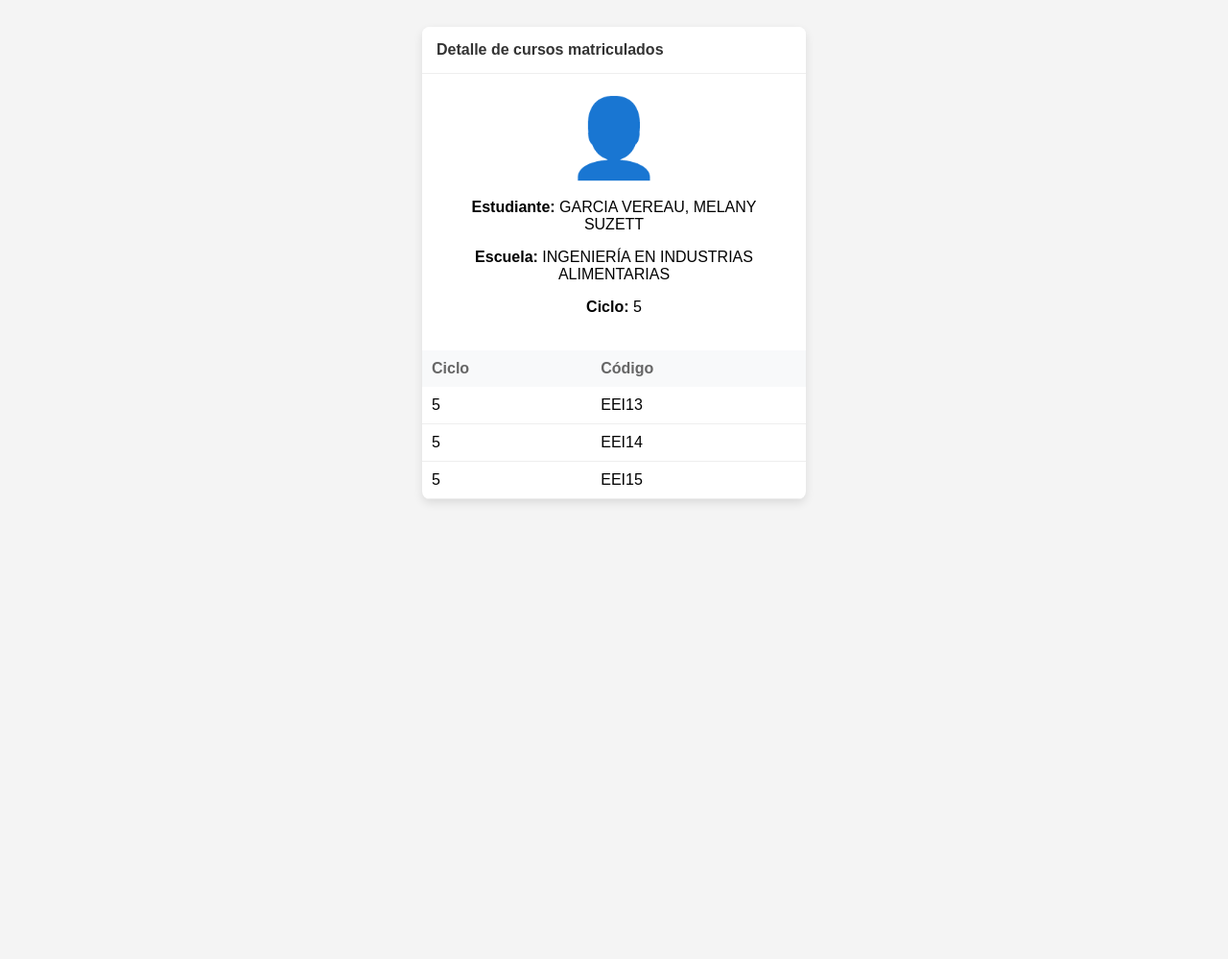
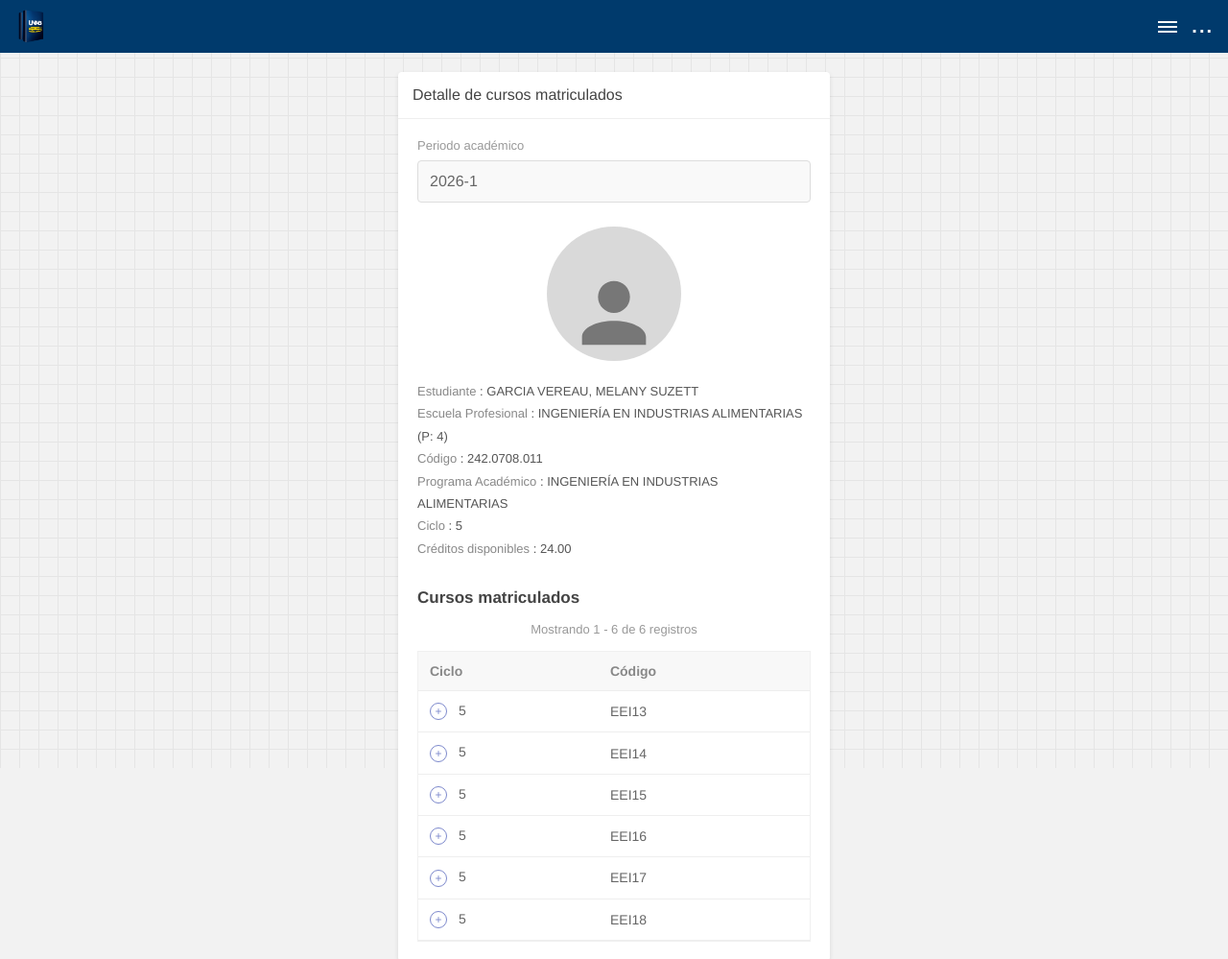
Before and after one commit to AlejandroGoCa/matricula-uanb-edu-pe-admin-matricula-alumno, a plain HTML site: page index.html in a window 1280 px wide. Shown: the top 999 px of the page at 96% size. Before the commit the page ends 800 px from the top, so only its background shows below. Drawn offline with Linux system fonts and the light colour scheme.

Commit message:
Add files via upload

```diff
--- a/index.html
+++ b/index.html
@@ -7,20 +7,66 @@
     <link rel="stylesheet" href="style.css">
 </head>
 <body>
-    <div class="container">
-        <div class="header">Detalle de cursos matriculados</div>
-        <div class="info-section">
-            <div class="avatar">👤</div>
-            <p><strong>Estudiante:</strong> GARCIA VEREAU, MELANY SUZETT</p>
-            <p><strong>Escuela:</strong> INGENIERÍA EN INDUSTRIAS ALIMENTARIAS</p>
-            <p><strong>Ciclo:</strong> 5</p>
+    <div class="grid-background"></div>
+
+    <nav class="navbar">
+        <div class="nav-left">
+            <img src="UNAB.png" alt="Logo" class="icon-nav">
         </div>
-        <table>
-            <tr><th>Ciclo</th><th>Código</th></tr>
-            <tr><td>5</td><td>EEI13</td></tr>
-            <tr><td>5</td><td>EEI14</td></tr>
-            <tr><td>5</td><td>EEI15</td></tr>
-        </table>
-    </div>
+        <div class="nav-right">
+            <div class="menu-lines">
+                <span></span><span></span><span></span>
+            </div>
+            <div class="dots">...</div>
+        </div>
+    </nav>
+
+    <main class="card">
+        <header class="card-header">
+            <h2>Detalle de cursos matriculados</h2>
+        </header>
+
+        <section class="content">
+            <label class="label-muted">Periodo académico</label>
+            <div class="period-box">2026-1</div>
+
+            <div class="profile-container">
+                <div class="avatar-gray">
+                    <svg viewBox="0 0 24 24"><path d="M12,4A4,4 0 0,1 16,8A4,4 0 0,1 12,12A4,4 0 0,1 8,8A4,4 0 0,1 12,4M12,14C16.42,14 20,15.79 20,18V20H4V18C4,15.79 7.58,14 12,14Z" /></svg>
+                </div>
+
+                <div class="student-info">
+                    <p><span class="key">Estudiante</span> : <span class="val">GARCIA VEREAU, MELANY SUZETT</span></p>
+                    <p><span class="key">Escuela Profesional</span> : <span class="val">INGENIERÍA EN INDUSTRIAS ALIMENTARIAS (P: 4)</span></p>
+                    <p><span class="key">Código</span> : <span class="val">242.0708.011</span></p>
+                    <p><span class="key">Programa Académico</span> : <span class="val">INGENIERÍA EN INDUSTRIAS ALIMENTARIAS</span></p>
+                    <p><span class="key">Ciclo</span> : <span class="val">5</span></p>
+                    <p><span class="key">Créditos disponibles</span> : <span class="val">24.00</span></p>
+                </div>
+            </div>
+
+            <h3 class="table-title">Cursos matriculados</h3>
+            <p class="count-text">Mostrando 1 - 6 de 6 registros</p>
+
+            <div class="table-wrapper">
+                <table class="unab-table">
+                    <thead>
+                        <tr>
+                            <th>Ciclo</th>
+                            <th>Código</th>
+                        </tr>
+                    </thead>
+                    <tbody>
+                        <tr><td><span class="plus-btn">+</span> 5</td><td>EEI13</td></tr>
+                        <tr><td><span class="plus-btn">+</span> 5</td><td>EEI14</td></tr>
+                        <tr><td><span class="plus-btn">+</span> 5</td><td>EEI15</td></tr>
+                        <tr><td><span class="plus-btn">+</span> 5</td><td>EEI16</td></tr>
+                        <tr><td><span class="plus-btn">+</span> 5</td><td>EEI17</td></tr>
+                        <tr><td><span class="plus-btn">+</span> 5</td><td>EEI18</td></tr>
+                    </tbody>
+                </table>
+            </div>
+        </section>
+    </main>
 </body>
 </html>
--- a/style.css
+++ b/style.css
@@ -1,8 +1,129 @@
-body { font-family: Arial, sans-serif; background-color: #f4f4f4; display: flex; justify-content: center; padding: 20px; }
-.container { background: white; width: 100%; max-width: 400px; border-radius: 8px; box-shadow: 0 4px 10px rgba(0,0,0,0.1); overflow: hidden; }
-.header { background: #fff; color: #333; padding: 15px; font-weight: bold; border-bottom: 1px solid #eee; }
-.info-section { padding: 20px; text-align: center; }
-.avatar { font-size: 80px; color: #ccc; margin-bottom: 10px; }
-table { width: 100%; border-collapse: collapse; }
-th { background: #f8f9fa; color: #666; text-align: left; padding: 10px; }
-td { padding: 10px; border-bottom: 1px solid #eee; }
+* { margin: 0; padding: 0; box-sizing: border-box; }
+
+body {
+    font-family: 'Helvetica', Arial, sans-serif;
+    background-color: #f2f2f2;
+    color: #555;
+}
+
+.icon-nav {
+    height: 35px; /* Define una altura fija y pequeña para que quepa en la barra */
+    width: auto;   /* Mantiene la proporción de ancho automáticamente */
+    object-fit: contain; /* Asegura que la imagen no se estire ni se corte */
+    display: block; /* Ayuda a centrarla verticalmente */
+}
+
+/* Opcional: Centrar el logo verticalmente en la navbar si no lo está */
+.nav-left {
+    display: flex;
+    align-items: center;
+    height: 100%;
+}
+
+/* Fondo de cuadritos sutil como en la imagen */
+.grid-background {
+    position: fixed;
+    top: 0; left: 0; width: 100%; height: 100%;
+    background-image: linear-gradient(#e5e5e5 1px, transparent 1px), linear-gradient(90deg, #e5e5e5 1px, transparent 1px);
+    background-size: 20px 20px;
+    z-index: -1;
+}
+
+/* Barra de navegación */
+.navbar {
+    background-color: #003a6c; /* Azul exacto UNAB */
+    height: 55px;
+    display: flex;
+    justify-content: space-between;
+    align-items: center;
+    padding: 0 15px;
+    position: sticky; top: 0;
+}
+
+.nav-right { display: flex; align-items: center; gap: 15px; color: white; }
+.menu-lines span { display: block; width: 20px; height: 2px; background: white; margin: 3px 0; }
+.dots { font-weight: bold; font-size: 20px; letter-spacing: 2px; }
+
+/* Tarjeta principal */
+.card {
+    background: white;
+    width: 92%;
+    max-width: 450px;
+    margin: 20px auto;
+    border-radius: 4px;
+    box-shadow: 0 2px 5px rgba(0,0,0,0.1);
+}
+
+.card-header {
+    padding: 15px;
+    border-bottom: 1px solid #eee;
+}
+
+.card-header h2 { font-size: 16px; font-weight: 500; color: #444; }
+
+.content { padding: 20px; }
+
+.label-muted { font-size: 13px; color: #999; display: block; margin-bottom: 8px; }
+
+.period-box {
+    background: #f9f9f9;
+    padding: 12px;
+    border-radius: 4px;
+    border: 1px solid #ddd;
+    margin-bottom: 25px;
+    color: #666;
+}
+
+/* Perfil */
+.profile-container { text-align: center; margin-bottom: 30px; }
+
+.avatar-gray {
+    width: 140px; height: 140px;
+    background: #d9d9d9;
+    border-radius: 50%;
+    margin: 0 auto 20px;
+    display: flex; align-items: flex-end; justify-content: center;
+    overflow: hidden;
+}
+
+.avatar-gray svg { width: 100px; height: 100px; fill: #777; }
+
+.student-info { text-align: left; font-size: 13px; line-height: 1.8; }
+.key { color: #888; }
+.val { color: #555; font-weight: 400; }
+
+/* Tabla */
+.table-title { font-size: 17px; margin-bottom: 15px; color: #444; }
+.count-text { font-size: 13px; color: #999; text-align: center; margin-bottom: 15px; }
+
+.table-wrapper { border: 1px solid #f0f0f0; }
+
+.unab-table { width: 100%; border-collapse: collapse; }
+.unab-table th {
+    background: #f8f8f8;
+    color: #888;
+    text-align: left;
+    padding: 12px;
+    font-size: 14px;
+    border-bottom: 1px solid #eee;
+}
+
+.unab-table td {
+    padding: 12px;
+    border-bottom: 1px solid #eee;
+    font-size: 14px;
+    color: #666;
+}
+
+/* El botoncito azul del "+" */
+.plus-btn {
+    border: 1px solid #7c88cc;
+    color: #7c88cc;
+    border-radius: 50%;
+    width: 18px; height: 18px;
+    display: inline-flex;
+    align-items: center; justify-content: center;
+    font-size: 12px;
+    margin-right: 8px;
+    vertical-align: middle;
+}
```
Also changed, not shown: UNAB.png (added).
